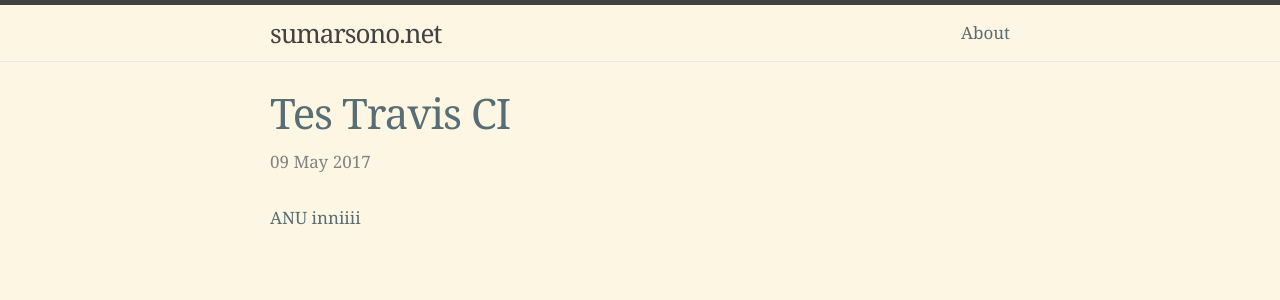
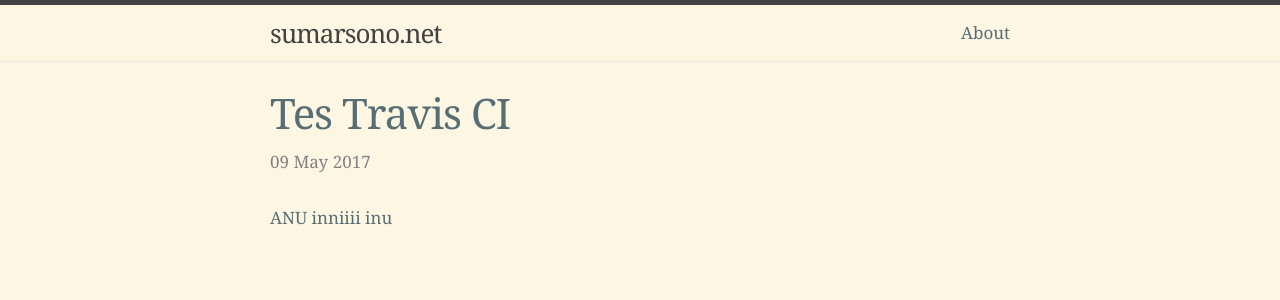
Before and after one commit to nalakawula/sumarsono.net, a Jekyll site: the page built from _posts/2017-05-09-tes-travis-ci.md, in a window 1280 px wide. Shown: the top 300 px of the page. Built offline with Jekyll 4.4.1, drawn with Linux system fonts in a browser that asks for light colours; part of the change alters nothing that is shown.

Commit message:
berbebah dikit

```diff
--- a/_config.yml
+++ b/_config.yml
@@ -12,10 +12,10 @@ author:             Sumarsono
 email:              sumarsono.wongbandar@gmail.com
 description:        'Ikatlah ilmu dengan tulisan'
 # the subpath of your site, e.g. /blog
-baseurl:            ''
+baseurl:            '/sumarsono.net'
 permalink:          pretty
 # the base hostname & protocol for your site
-url:                https://sumarouno.github.io/sumarsono.net
+url:                https://sumarsono.net
 github_username:    sumarouno
 telegram_username:  unomind
 disqus_username:    sumarouno
--- a/_posts/2017-05-09-tes-travis-ci.md
+++ b/_posts/2017-05-09-tes-travis-ci.md
@@ -3,4 +3,4 @@ layout: post
 title: "Tes Travis CI"
 date: 2017-05-09 22:56:04
 ---
-ANU inniiii
+ANU inniiii inu
```
